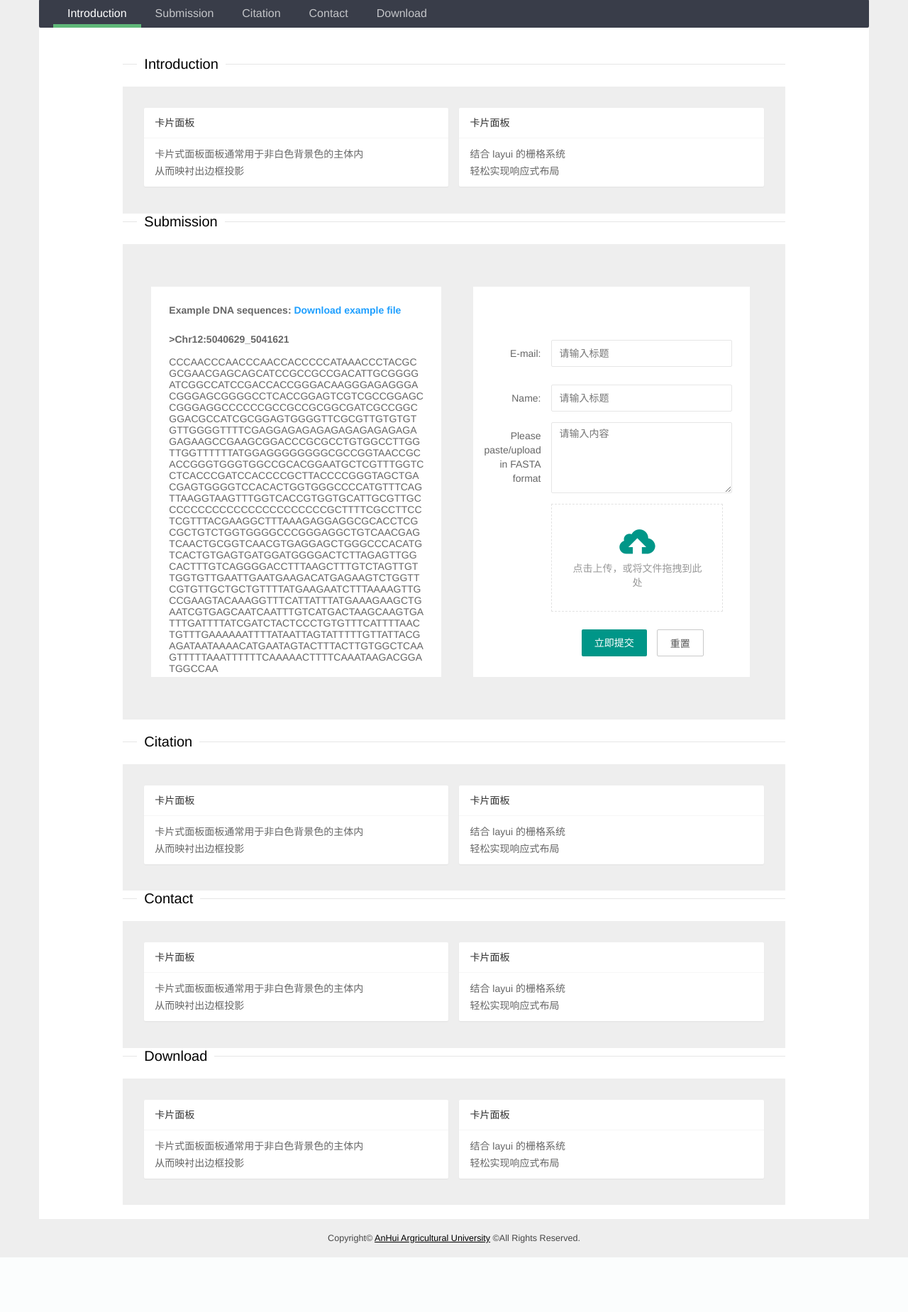
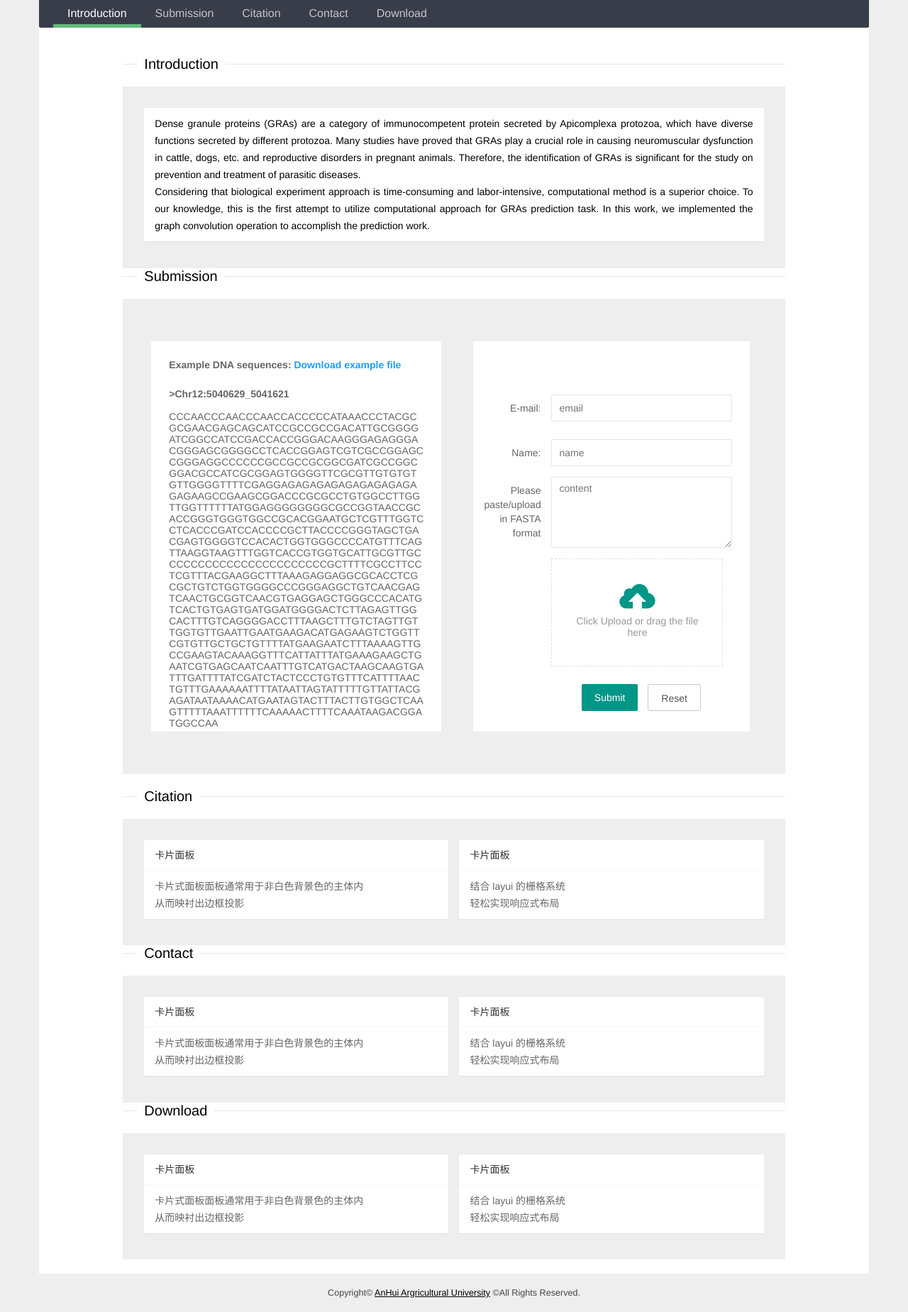
Before and after one commit to jonkerjims/DGPD-new-, a Django app: page /GRAGCN/index/ in a window 1280 px wide. Shown: the part 252-2101 px from the top of the page at 71% size. Before the commit the page ends 2024 px from the top, so only its background shows below. Run offline with Django 3.2, Linux system fonts and the light colour scheme; parts of the project's set-up code (start-up, migrations or seed data) failed here and were passed over.

Commit message:
2022/3/25

```diff
--- a/Predict/views.py
+++ b/Predict/views.py
@@ -18,8 +18,8 @@ def index(request):
 
 def txt_upDownload(request):
     """（100服务器正确）（200服务器错误）"""
-    state = 100
-    verify_res = '我们会将处理完的结果发送至您的邮箱！'
+    state = 200
+    verify_res = 'Server Error.'
 
     if request.method == "POST":
         file = request.FILES.get('file')
@@ -49,8 +49,7 @@ def txt_upDownload(request):
                 verify_res, state = verification(file_path)  # verify_res文件验证结果
             except BaseException as err:
                 # print(err)
-                verify_res = '服务器错误'
-                state = 200
+                pass
 
         data = {
             'state': state,
@@ -75,9 +74,10 @@ def submit(request):
             // 200 数据label存在问题
             // 300 蛋白序列存在问题
             // 400 线程已满
+            // 500 服务器错误
     """
+    verify_res = 'We will send the result of processing to your email.'
     state = 100
-    verify_res = '我们会将处理完的结果发送至您的邮箱！'
 
     if request.method == 'GET':
         email = request.GET.get('email')
@@ -105,8 +105,7 @@ def submit(request):
                 File_path = file_path
             except BaseException as err:
                 # print(err)
-                verify_res = '服务器错误'
-                state = 200
+                pass
         else:
             dir = os.path.join(os.path.join(BASE_DIR, 'static'), 'userUpload')
             File_path = os.path.join(dir, filename)
@@ -119,14 +118,14 @@ def submit(request):
                 4、发邮件
         """
         if state == 100:
-            if q.qsize()<3:
+            if q.qsize()<10:
                 item = [email,name,File_path]
                 q.put(item)
                 t = threading.Thread(target=start.pro_entry,args=(email,name,File_path,q),name='deeplearn')
                 # t = threading.Thread(target=deeplearn,args=(email,name,File_path,q),name='deeplearn')
                 t.start()
             else:
-                verify_res ,state = '当前线程已满，请稍后再试！', 400
+                verify_res ,state = 'The current number of submissions has reached the limit, please try again later!', 400
 
         data = {
             'state': state,
@@ -140,7 +139,7 @@ def submit(request):
 
 # 文件格式验证
 def verification(file_path):
-    verify_res, state = '我们会将处理完的结果发送至您的邮箱！', 100
+    verify_res, state = 'We will send the result of processing to your email.', 100
 
     with open(file_path, 'r',encoding='utf-8') as f:
         records = f.read()
--- a/templates/Pridict_tmp/index.html
+++ b/templates/Pridict_tmp/index.html
@@ -5,7 +5,7 @@
     <meta charset="utf-8">
     <meta name="viewport" content="width=device-width, initial-scale=1, maximum-scale=1">
     <title>Predict</title>
-<!--    <link rel="stylesheet" href="/static/layui-v2.6.8/layui/css/layui.css">-->
+    <!--    <link rel="stylesheet" href="/static/layui-v2.6.8/layui/css/layui.css">-->
     <link rel="stylesheet" href="/static/layui/css/layui.css">
     <link rel="stylesheet" href="/static/css/DB_CSS/home.css"/>
     <link rel="icon" href="/static/favicon.ico" type="image/gif">
@@ -50,24 +50,24 @@
                 <div class="layui-bg-gray layui-col-xs12 layui-col-sm12 layui-col-md12 layui-col-lg12"
                      style="padding: 30px;">
                     <div class="layui-row layui-col-space15">
-                        <div class="layui-col-md6">
+                        <div class="layui-col-md12">
                             <div class="layui-card">
-                                <div class="layui-card-header">卡片面板</div>
-                                <div class="layui-card-body">
-                                    卡片式面板面板通常用于非白色背景色的主体内<br>
-                                    从而映衬出边框投影
+                                <div class="layui-card-body" style="text-align: justify;text-justify: inter-ideograph;color: #000">
+                                    <p>Dense granule proteins (GRAs) are a category of immunocompetent protein secreted by
+                                    Apicomplexa protozoa, which have diverse functions secreted by different protozoa.
+                                    Many studies have proved that GRAs play a crucial role in causing neuromuscular
+                                    dysfunction in cattle, dogs, etc. and reproductive disorders in pregnant animals.
+                                    Therefore, the identification of GRAs is significant for the study on prevention and
+                                    treatment of parasitic diseases.</p>
+                                    <p>Considering that biological experiment approach is time-consuming and
+                                    labor-intensive, computational method is a superior choice. To our knowledge, this
+                                    is the first attempt to utilize computational approach for GRAs prediction task. In
+                                    this work, we implemented the graph convolution operation to accomplish the
+                                    prediction work.</p>
                                 </div>
                             </div>
                         </div>
-                        <div class="layui-col-md6">
-                            <div class="layui-card">
-                                <div class="layui-card-header">卡片面板</div>
-                                <div class="layui-card-body">
-                                    结合 layui 的栅格系统<br>
-                                    轻松实现响应式布局
-                                </div>
-                            </div>
-                        </div>
+
                     </div>
                 </div>
             </div>
@@ -106,8 +106,10 @@
                         </div>
                         <div class="layui-col-md6 layui-col-sm6 layui-col-xs6">
                             <div class="layui-panel">
-                                <div id="modal" class="layui-hide" style="z-index: 1000;background:rgba(255,255,255,0.1);height: 100%;width: 100%;position: absolute;text-align: center;">
-                                    <i class="layui-icon layui-icon-loading layui-anim layui-anim-rotate layui-anim-loop" style="margin-top: 260px;font-size:50px;position: relative;">&#xe63d;</i>
+                                <div id="modal" class="layui-hide"
+                                     style="z-index: 1000;background:rgba(255,255,255,0.1);height: 100%;width: 100%;position: absolute;text-align: center;">
+                                    <i class="layui-icon layui-icon-loading layui-anim layui-anim-rotate layui-anim-loop"
+                                       style="margin-top: 260px;font-size:50px;position: relative;">&#xe63d;</i>
                                 </div>
                                 <div style="padding: 30px 20px;overflow: hidden">
                                     <div style="background-color: white;height: 500px;width: auto;padding: 25px 25px 25px 0;">
@@ -119,7 +121,7 @@
                                                 <label class="layui-form-label">E-mail:</label>
                                                 <div class="layui-input-block">
                                                     <input type="text" name="email" required lay-verify="required"
-                                                           placeholder="请输入标题" autocomplete="off" class="layui-input">
+                                                           placeholder="email" autocomplete="on" class="layui-input" />
                                                 </div>
                                             </div>
 
@@ -127,7 +129,7 @@
                                                 <label class="layui-form-label">Name:</label>
                                                 <div class="layui-input-block">
                                                     <input type="text" name="name" required lay-verify="required"
-                                                           placeholder="请输入标题" autocomplete="off" class="layui-input">
+                                                           placeholder="name" autocomplete="on" class="layui-input" />
                                                 </div>
                                             </div>
 
@@ -135,8 +137,8 @@
                                                 <label class="layui-form-label">Please paste/upload in FASTA
                                                     format</label>
                                                 <div class="layui-input-block">
-                                                    <textarea name="textarea" placeholder="请输入内容"
-                                                              class="layui-textarea" style="height: 100px"></textarea>
+                                                    <textarea name="textarea" placeholder="content" id="textarea"
+                                                              class="layui-textarea" style="height: 100px" ></textarea>
                                                 </div>
                                             </div>
 
@@ -144,7 +146,7 @@
                                                  style="width: 190px;height: 100px;margin-left: 110px;padding: 25px">
                                                 <div id="Icon">
                                                     <i class="layui-icon"></i>
-                                                    <p>点击上传，或将文件拖拽到此处</p>
+                                                    <p>Click Upload or drag the file here</p>
                                                 </div>
                                                 {#进度条#}
                                                 <div class="layui-hide layui-progress layui-progress-big"
@@ -166,9 +168,11 @@
                                             <div class="layui-form-item" style="margin-top: 25px">
                                                 <div class="layui-input-block">
                                                     <button class="layui-btn layui-col-md-offset2" lay-submit
-                                                            lay-filter="formDemo">立即提交
+                                                            lay-filter="formDemo">Submit
                                                     </button>
-                                                    <button id="reset" type="reset" class="layui-btn layui-btn-primary">重置</button>
+                                                    <button id="reset" type="reset" class="layui-btn layui-btn-primary" onclick="Reset()">
+                                                        Reset
+                                                    </button>
                                                 </div>
                                             </div>
                                         </form>
@@ -301,22 +305,30 @@
                 success: function (data) {
                     $('#modal').addClass('layui-hide')
                     if (data.state === 100) {
-                        layer.msg(data.verify_res+'[排队中:前方还有'+ data.queue_size +'人]',{icon: 1})
-                    } else if(data.state === 200) {
-                        layer.msg(data.verify_res,{icon: 2})
-                    } else if(data.state === 300) {
-                        layer.msg(data.verify_res,{icon: 0})
-                    } else if(data.state === 400) {
-                        layer.msg(data.verify_res,{icon: 2})
+                        var number = data.queue_size-1
+                        if (number==0){
+                            layer.msg(data.verify_res,{icon: 1})
+                        }else {
+                            layer.msg(data.verify_res + "There are " + number + " more people in line ahead.",{icon: 1})
+                        }
+                    } else if (data.state === 200) {
+                        layer.msg(data.verify_res, {icon: 2})
+                    } else if (data.state === 300) {
+                        layer.msg(data.verify_res, {icon: 0})
+                    } else if (data.state === 400) {
+                        layer.msg(data.verify_res, {icon: 2})
+                    }else if (data.state === 500) {
+                        layer.msg(data.verify_res, {icon: 2})
                     }
                     // 100 数据正确
                     // 200 数据label存在问题
                     // 300 蛋白序列存在问题
                     // 400 线程已满
+                    // 500 服务器错误
                 }
                 , error: function (data) {
                     $('#modal').addClass('layui-hide')
-                    layer.msg(data.verify_res,{icon: 2})
+                    layer.msg(data.verify_res, {icon: 2})
                 }
             })
             // layer.msg(JSON.stringify(data.field));
@@ -324,10 +336,9 @@
         });
     });
 
-    $('#reset').click(function (){
+    $('#reset').click(function () {
         layui.$('#Icon').removeClass('layui-hide')
         layui.$('#uploadDemoView').addClass('layui-hide')
-        layui.$('#filename').val('')
     })
 </script>
 
@@ -342,22 +353,25 @@
             elem: '#test10'
             , accept: 'file'
             , method: 'GET'
-            , exts: 'txt|fa'
+            , exts: 'fasta|fa'
             , url: '../../GRAGCN/txt_upDownload/' //此处用的是第三方的 http 请求演示，实际使用时改成您自己的上传接口即可。
             , done: function (res) {
                 if (res.state === 100) {
-                    layer.msg('上传成功');
+                    layer.msg('Uploaded successfully.');
                     layui.$('#filename').val(res.filename)
                     layui.$('#Icon').addClass('layui-hide')
                     layui.$('#ProcessBar').addClass('layui-hide')
                     //layui.$('#uploadDemoView').removeClass('layui-hide').find('img').attr('src', res.files.file);
                     layui.$('#uploadDemoView').removeClass('layui-hide').find('p').html(res.filename);
-                    console.log(res.filename)
-                } else if(res.state === 200) {
-                    layer.msg(res.verify_res,{icon: 2})
+                    // console.log(res.filename)
+                    // 文件上传成功后禁用textarea
+                    layui.$('#textarea').val('').attr({readonly: 'true'}).css('background-color', '#80808036')
+
+                } else if (res.state === 200) {
+                    layer.msg(res.verify_res, {icon: 2})
                     layui.$('#ProcessBar').addClass('layui-hide')
-                } else if(res.state === 300) {
-                    layer.msg(res.verify_res,{icon: 0})
+                } else if (res.state === 300) {
+                    layer.msg(res.verify_res, {icon: 0})
                     layui.$('#ProcessBar').addClass('layui-hide')
                 }
             }
@@ -370,6 +384,17 @@
             }
         });
     })
+    function Reset(){
+        /*
+        *  func： 先查看用户是否能输入，如过不能则将readonly属性去掉
+        * */
+        var state = layui.$('#textarea').attr('readonly')
+        if (state !== undefined){
+            layui.$('#textarea').val('').removeAttr("readonly").css('background-color','')
+        }
+        layui.$('#filename').val('')
+            // layui.$('#textarea').val('').attr({readonly: 'true'}).css('background-color', '#80808036')
+    }
 </script>
 </body>
 
```
Also changed, not shown: Predict/deeplearn/iLearnResultCSVFile/output_file/feature/feature.csv (+0 -21 lines), Predict/deeplearn/iLearnResultCSVFile/output_file/feature/label.csv (+0 -21 lines), Predict/deeplearn/iLearnResultCSVFile/output_file/feature/label_all.csv (+0 -21 lines), Predict/deeplearn/iLearnResultCSVFile/output_file/result.csv (+0 -21 lines), Predict/deeplearn/start.py (+10 -8 lines), 6 other files.
